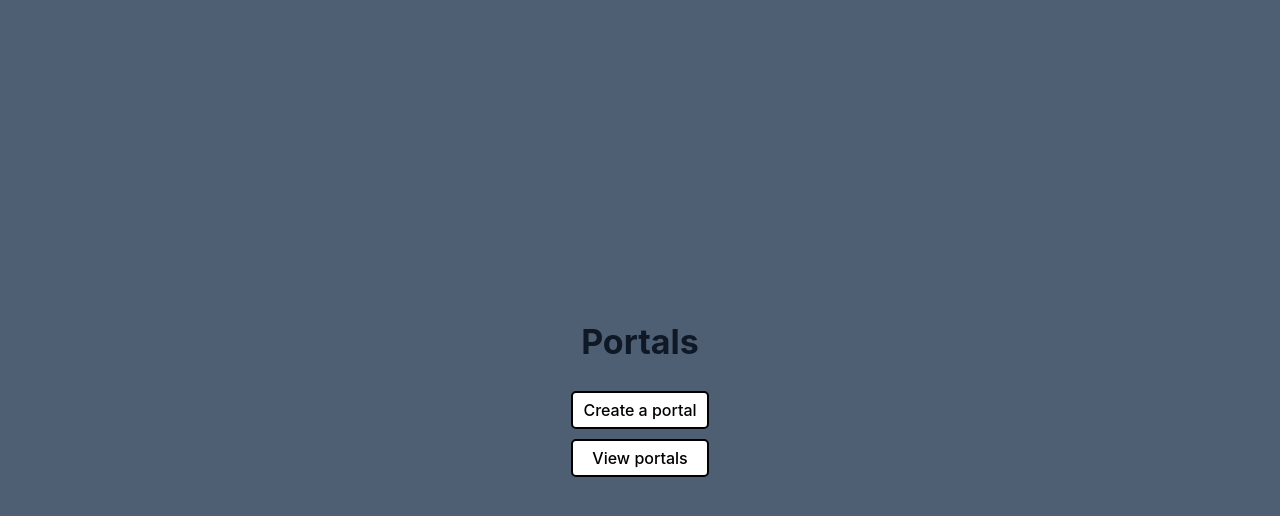
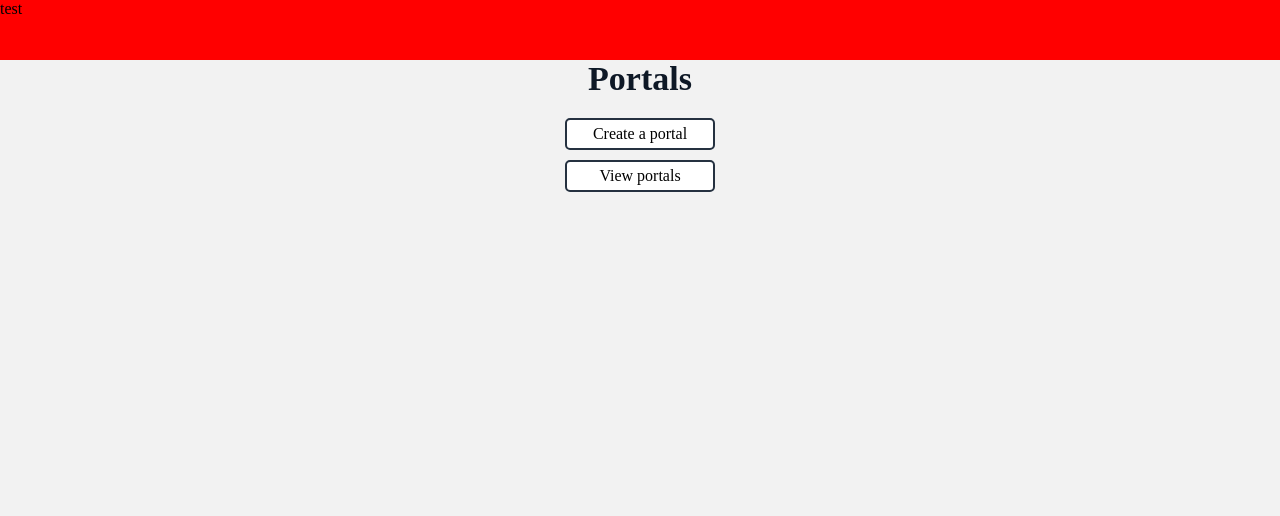
Before and after one commit to escott2/portals, a React (Vite) app: page / in a window 1280 px wide. Shown: the top 516 px of the page. Built offline with nearby package versions, Linux system fonts and the light colour scheme.

Commit message:
portals: style home page

```diff
--- a/src/App.css
+++ b/src/App.css
@@ -1,3 +1,7 @@
+* {
+  box-sizing: border-box;
+}
+
 html,
 body {
   margin: 0;
@@ -9,10 +13,10 @@ body {
   width: 100vw;
 }
 
-* {
-  box-sizing: border-box;
-}
-
 h1 {
   margin: 0;
 }
+
+a {
+  text-decoration: none;
+}
--- a/src/App.tsx
+++ b/src/App.tsx
@@ -8,17 +8,19 @@ import CreatePortal from './pages/CreatePortal.tsx';
 import ErrorPage from './pages/ErrorPage.tsx';
 import ViewPortals from "./pages/ViewPortals.tsx";
 import { useState } from "react";
-import { portal } from "./model";
+import { portal } from "./types/model.ts";
 import styled from "styled-components";
 
-const Main = styled.main`
-  background-color: #4F5F73;
+const AppWrapper = styled.div`
+  background-color: #F2F2F2;
   width: 100vw;
   height: 100vh;
-  display: flex;
-  flex-direction: column;
-  align-items: center;
-  justify-content: center;
+`;
+
+const StyledHeader = styled.header`
+  height: 60px;
+  background-color: red;
+  box-shadow:
 `;
 
 
@@ -52,9 +54,12 @@ function App() {
   ])
 
   return (
-    <Main>
+    <AppWrapper>
+      <StyledHeader>
+        test
+      </StyledHeader>
        <RouterProvider router={router} />
-    </Main>
+    </AppWrapper>
   )
 }
 
--- a/src/index.css
+++ b/src/index.css
@@ -1,4 +1,4 @@
-:root {
+/* :root {
   font-family: Inter, system-ui, Avenir, Helvetica, Arial, sans-serif;
   line-height: 1.5;
   font-weight: 400;
@@ -66,4 +66,4 @@ button:focus-visible {
   button {
     background-color: #f9f9f9;
   }
-}
+} */
--- a/src/pages/CreatePortal.tsx
+++ b/src/pages/CreatePortal.tsx
@@ -1,6 +1,6 @@
 import { Link } from "react-router-dom";
 import { useState} from "react";
-import { portal } from "../model";
+import { portal } from "../types/model";
 import styled from "styled-components";
 
 interface Props {
--- a/src/pages/Home.tsx
+++ b/src/pages/Home.tsx
@@ -5,11 +5,19 @@ const MainNavLink = styled(Link)`
   display: block;
   text-align: center;
   background-color: white;
-  border: 2px solid black;
+  border: 2px solid #253140;
   margin-top: 10px;
   color: black;
   padding: 5px 10px;
   border-radius: 5px;
+  max-width: 150px;
+  margin: 10px auto;
+
+  &:hover,
+  &:focus {
+    background-color: #253140;
+    color: #FFFFFF;
+  }
 `;
 
 //TODO: Shared styling should go into component folder
--- a/src/pages/ViewPortals.tsx
+++ b/src/pages/ViewPortals.tsx
@@ -1,5 +1,5 @@
 import { Link } from "react-router-dom";
-import { portal } from '../model';
+import { portal } from '../types/model';
 import portalSVG from '../assets/portalSVG.svg';
 import styled from "styled-components";
 
```
Also changed, not shown: src/types/model.ts (renamed from src/model.ts).
